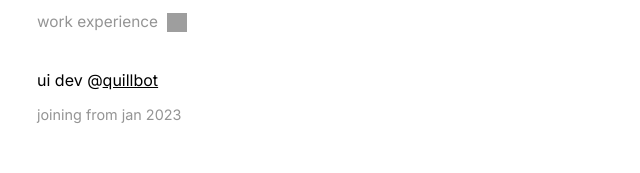
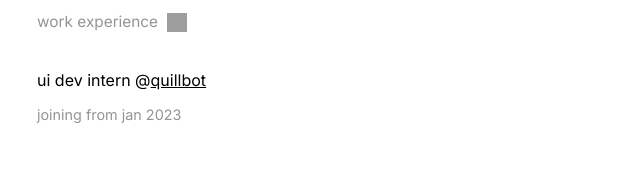
Before and after one commit to AnujSharma141/portfolio, a Gatsby site: page / in a window 1280 px wide. Shown: the part 590-763 px from the top of the page, 283-923 px from the left. Built offline with nearby package versions, Linux system fonts and the light colour scheme; Gatsby itself is replaced by a stand-in of ours; grey boxes are pictures that could not be loaded.

Commit message:
Update experience.js

```diff
--- a/src/data/experience.js
+++ b/src/data/experience.js
@@ -1,6 +1,6 @@
 const experience = [
     { name: "quillbot",
-    role: "ui dev",
+    role: "ui dev intern",
     duration: "joining from jan 2023 ",
     link: "https://quillbot.com" },
 
```
